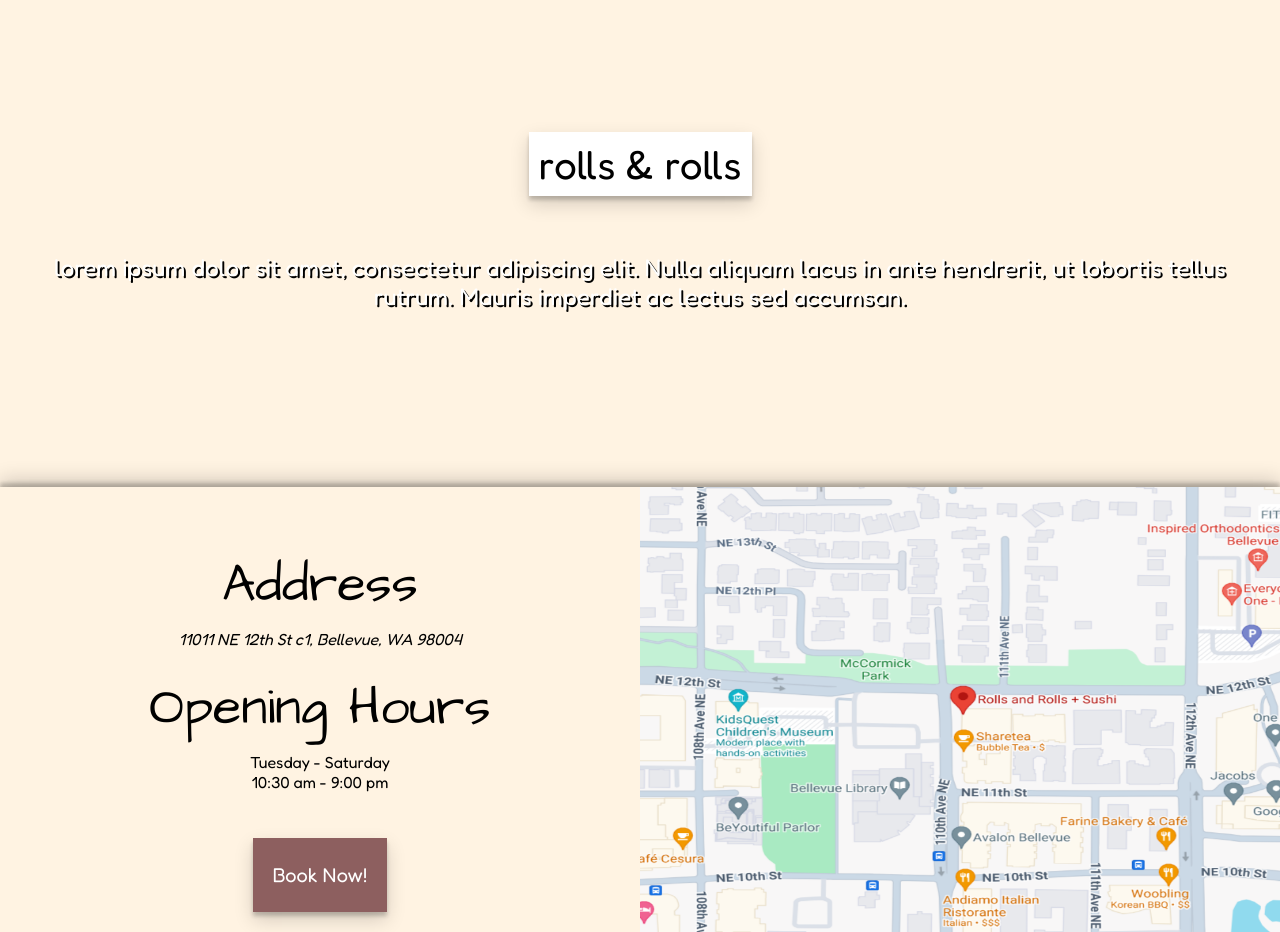
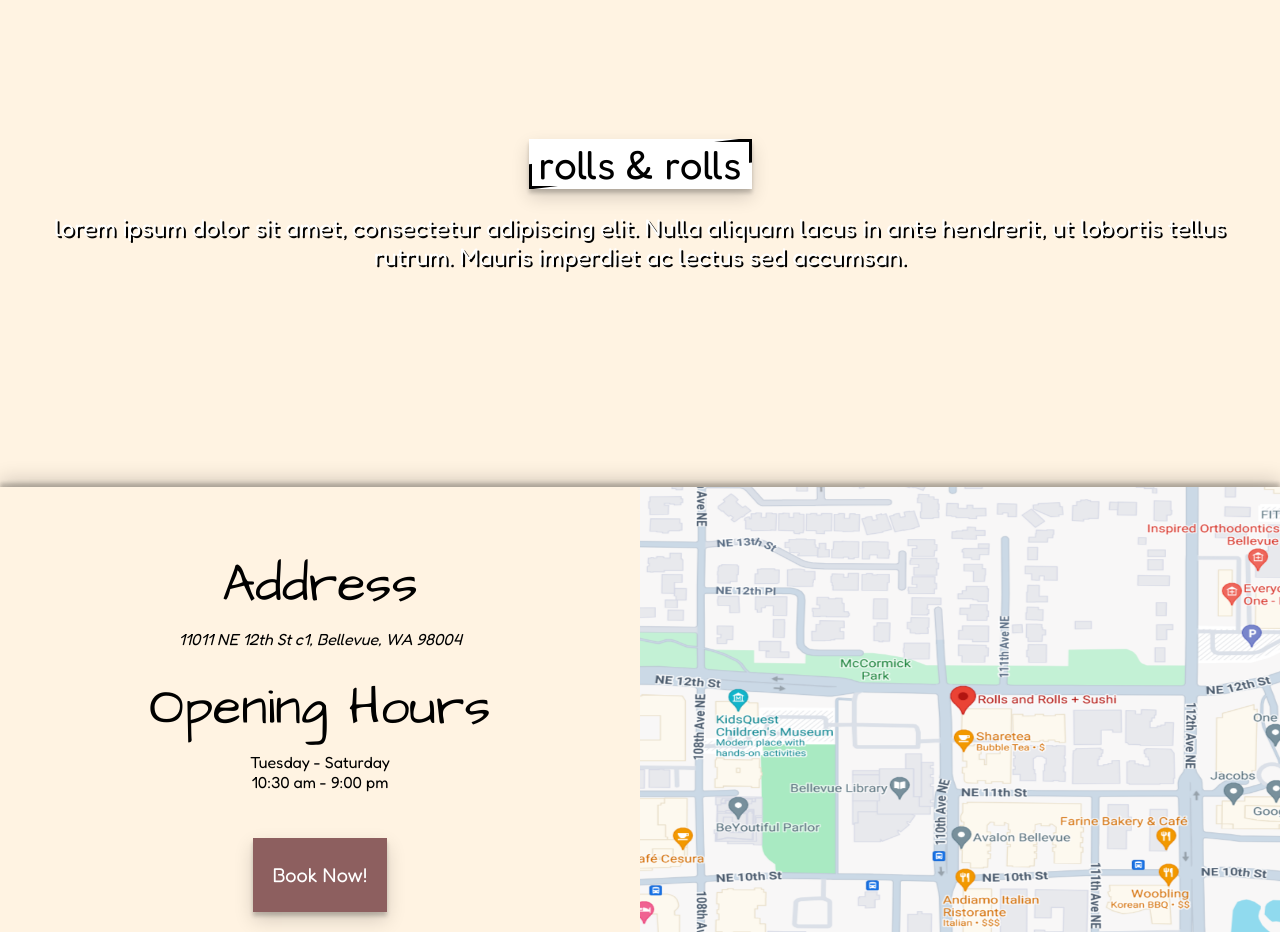
Before and after one commit to yenny1124/Restaurant-Ordering-App, a Next.js app: page / in a window 1280 px wide. Shown: the part 1520-2452 px from the top of the page. Built offline with nearby package versions, Linux system fonts and the light colour scheme.

Commit message:
style: added box and animation to h1

```diff
--- a/src/app/sections/about/AboutSection.tsx
+++ b/src/app/sections/about/AboutSection.tsx
@@ -4,7 +4,9 @@ export default function AboutSection() {
     <section className="about-section">
       <div className="about-section-contents">
         <div className="about-section-image"></div>
-        <h1 className="text-pulse">rolls & rolls</h1>
+        <div className="animated-box">
+          <h1>rolls & rolls</h1>
+        </div>
 
         <p>
           lorem ipsum dolor sit amet, consectetur adipiscing elit. Nulla aliquam
--- a/src/app/sections/about/aboutsection.css
+++ b/src/app/sections/about/aboutsection.css
@@ -32,9 +32,15 @@
   z-index: 1;
   position: relative;
   color: black;
-  background-color: white;
+  margin: 0px 10px;
+  line-height: 3.125rem;
+
+  /*
+    background-color: white;
   padding: 0px 10px;
   box-shadow: var(--box-shadow);
+  overflow: hidden;
+  */
 }
 
 .rolling-text {
@@ -95,3 +101,46 @@
     background-size: auto 100vh;
   }
 }
+
+.animated-box::before {
+  transform: rotate(8deg);
+}
+
+.animated-box {
+  width: auto;
+  height: auto;
+  display: flex;
+  position: relative;
+  background-color: white;
+  overflow: hidden;
+  justify-content: center;
+  align-items: center;
+  box-shadow: var(--box-shadow);
+}
+.animated-box::before {
+  position: absolute;
+  content: "";
+  width: 150%;
+  height: 50%;
+  background-color: BLACK;
+  cursor: pointer;
+  animation: spin 4s linear infinite;
+}
+
+@keyframes spin {
+  0% {
+    transform: rotate(8deg);
+  }
+  50% {
+    transform: rotate(180deg);
+  }
+  100% {
+  }
+}
+
+.animated-box::after {
+  position: absolute;
+  content: "";
+  inset: 3px;
+  background-color: white;
+}
```
